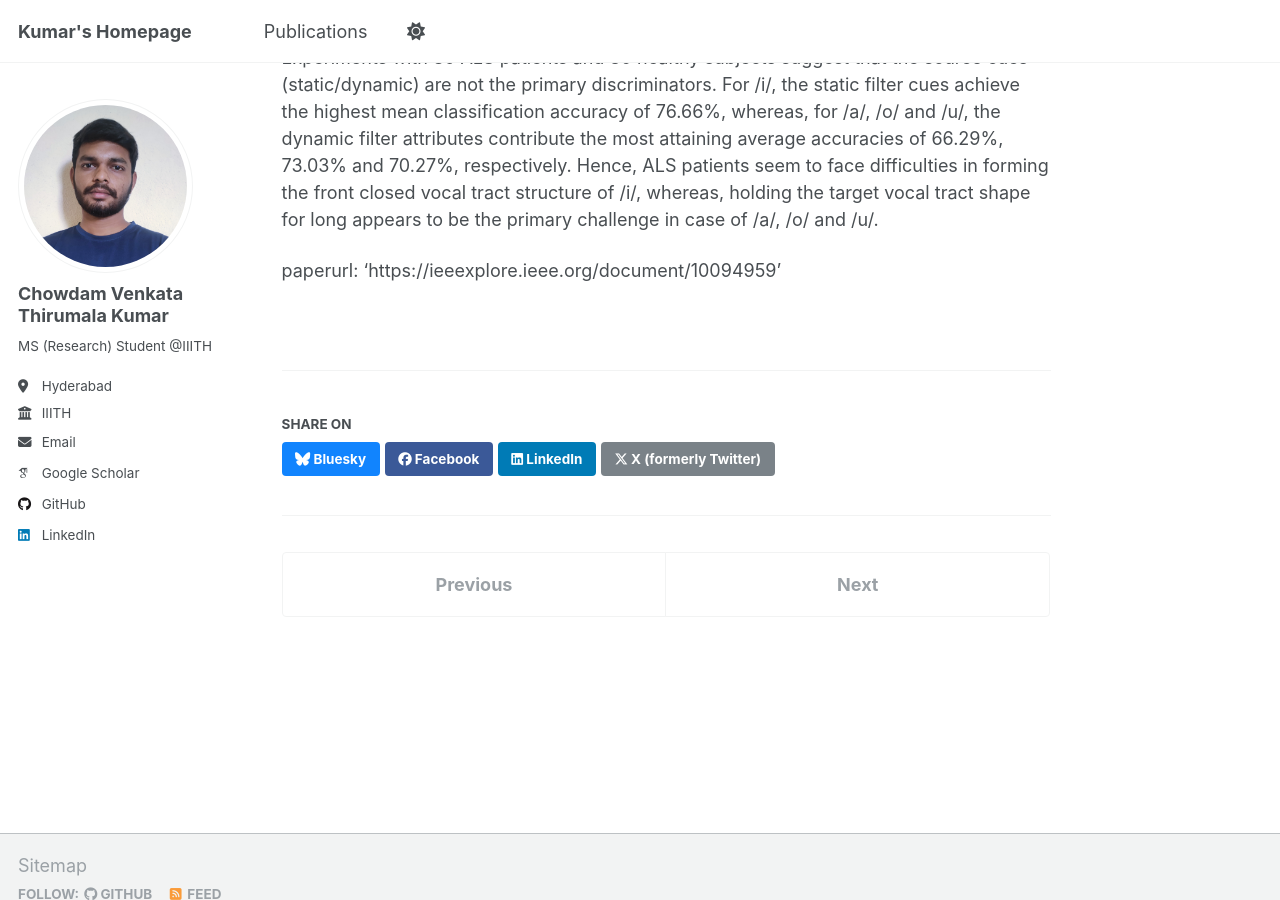
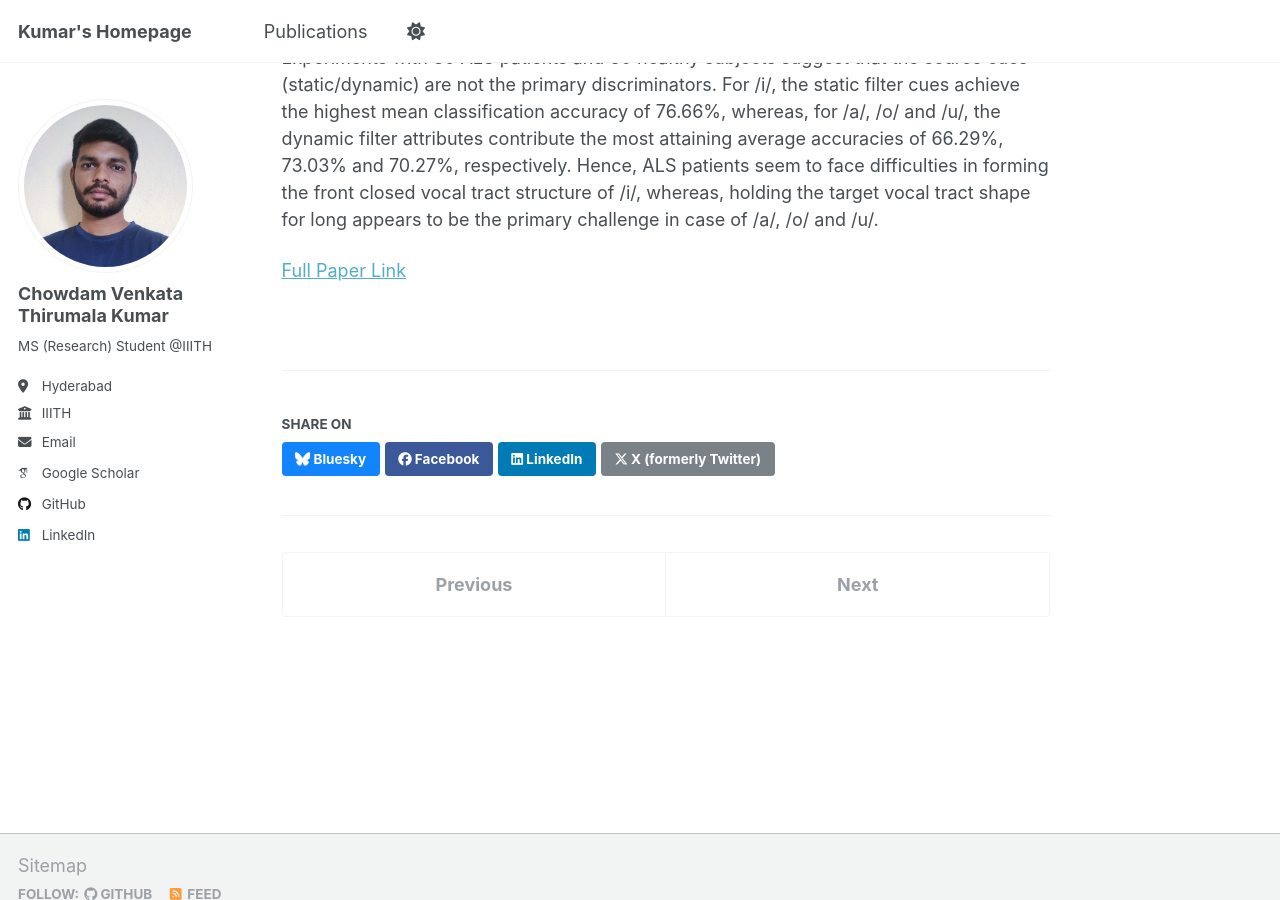
Before and after one commit to cvthirumalakumar/cvthirumalakumar.github.io, a Jekyll site: the page built from _publications/2023-06-10-static-and-dynamic-cues-for-als-vs-helathy.md, in a window 1280 px wide and 900 px high, scrolled down 573 px. Built offline with Jekyll 4.4.1, drawn with Linux system fonts in a browser that asks for light colours; some web fonts are replaced.

Commit message:
Update 2023-06-10-static-and-dynamic-cues-for-als-vs-helathy.md

```diff
--- a/_publications/2023-06-10-static-and-dynamic-cues-for-als-vs-helathy.md
+++ b/_publications/2023-06-10-static-and-dynamic-cues-for-als-vs-helathy.md
@@ -12,4 +12,5 @@
 
 Dysarthria due to Amyotrophic Lateral Sclerosis (ALS) affects speech production. Even the elementary sustained vowel utterances get impaired. For these, the impairments can be in achieving vowel-specific articulatory configurations, reflected in static acoustic cues, and/or in sustaining a configuration for a prolonged duration, reflected in dynamic cues. Such cues can further be attributed to the vocal cord (source) and vocal tract (filter) involved in speech production. This paper analyzes the relative contributions of these static (captured through average spectral characteristics) and dynamic (captured through spectral variations over time) source and filter cues toward automatic classification of ALS patients and healthy subjects using sustained utterances of /a/, /i/, /o/ and /u/. Experiments with 80 ALS patients and 80 healthy subjects suggest that the source cues (static/dynamic) are not the primary discriminators. For /i/, the static filter cues achieve the highest mean classification accuracy of 76.66%, whereas, for /a/, /o/ and /u/, the dynamic filter attributes contribute the most attaining average accuracies of 66.29%, 73.03% and 70.27%, respectively. Hence, ALS patients seem to face difficulties in forming the front closed vocal tract structure of /i/, whereas, holding the target vocal tract shape for long appears to be the primary challenge in case of /a/, /o/ and /u/.
 
-paperurl: 'https://ieeexplore.ieee.org/document/10094959'
+[Full Paper Link](https://ieeexplore.ieee.org/document/10094959)
+<!-- paperurl 'https://ieeexplore.ieee.org/document/10094959' -->
```
